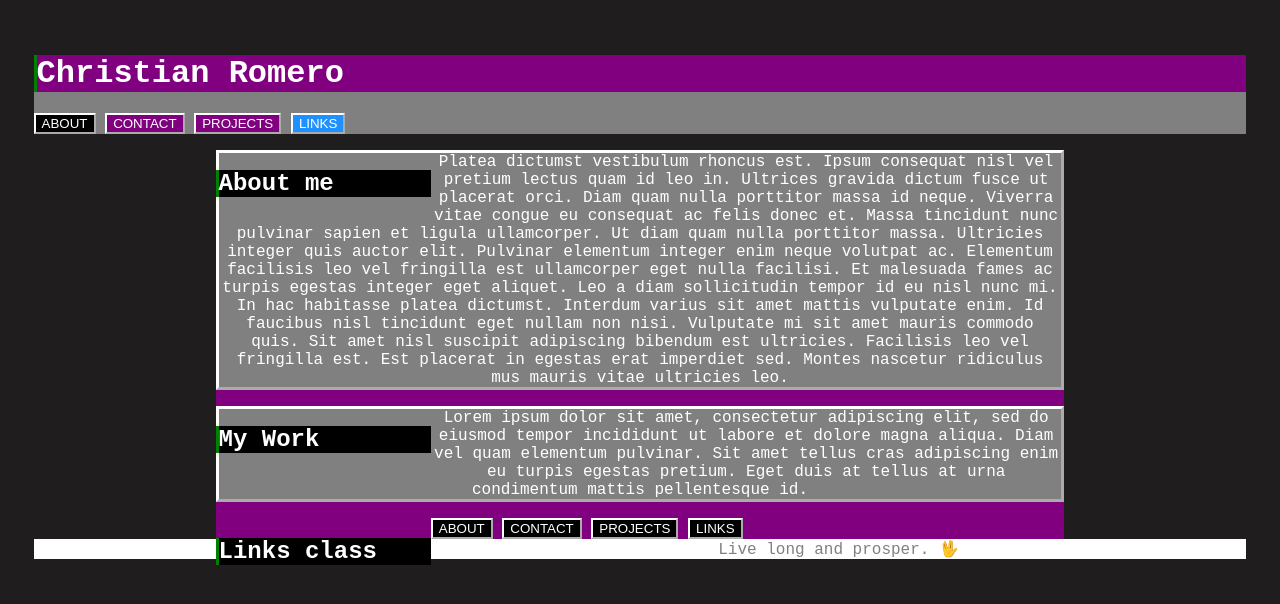
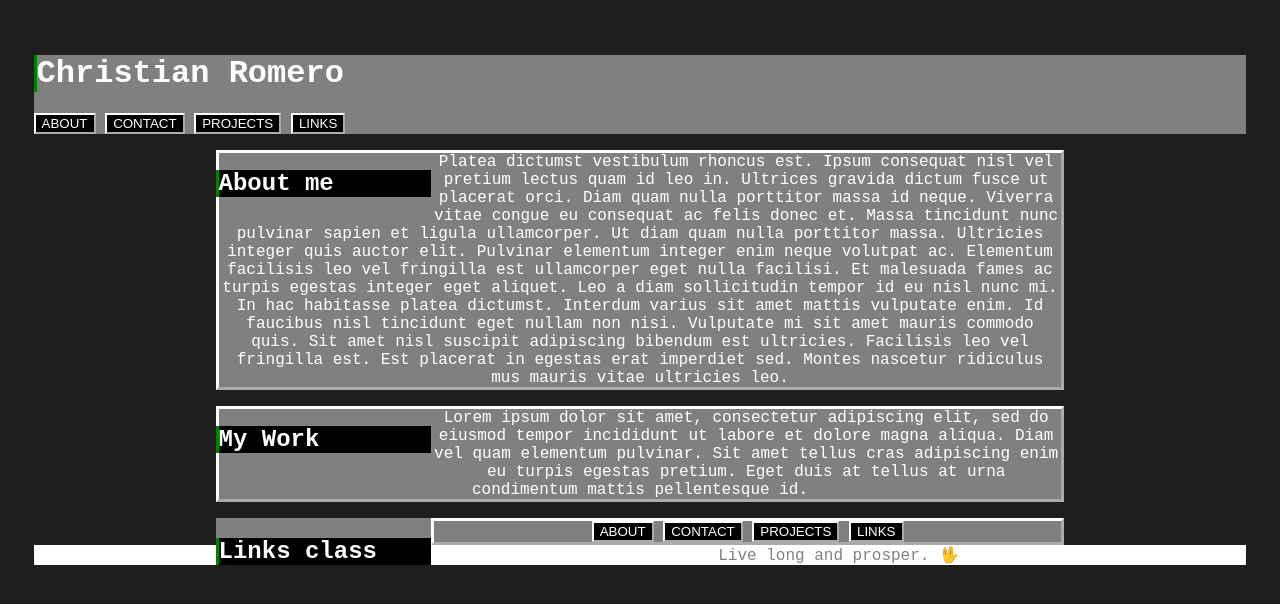
Before and after one commit to Romer0-c/about_me, a PHP site: page / in a window 1280 px wide. Shown: the top 604 px of the page. Run offline with PHP 8.4, Linux system fonts and the light colour scheme.

Commit message:
Added button Classes

```diff
--- a/assets/style.css
+++ b/assets/style.css
@@ -48,10 +48,10 @@ footer {
     text-align: center;
 }
 
-article {
+section {
     background-color: grey;
 }
-p {
+p, div{
     background-color: grey;
     border: medium outset white;
     text-align: center;
@@ -65,3 +65,7 @@ h1, h2 {
 ul {
 list-style-type: none;
 }
+
+.clearfix {
+    overflow: auto;
+}
--- a/index.html
+++ b/index.html
@@ -11,25 +11,25 @@
 <body>
     <header>
         <!--My Name - this is to be centered and bold-->
-        <h1 class="purple">Christian Romero</h1>
+        <h1 class="blue">Christian Romero</h1>
         <!--These are 4 buttons that light up when hovered over-->
         <nav>
             <!--add 4 buttons here-->
-            <button type="button">ABOUT</button>
-            <button type="button" class="purple">CONTACT</button>
-            <button type="button" class="purple">PROJECTS</button>
-            <button type="button" id="specialButton">LINKS</button>
+            <button type="button" class="blue">ABOUT</button>
+            <button type="button" class="blue">CONTACT</button>
+            <button type="button" class="blue">PROJECTS</button>
+            <button type="button" class="blue">LINKS</button>
         </nav>
         <!--I think I want this hero image to be the whole background for the header and the nav- Needs research-->
     </header>
 
-    <main class="purple">
+    <main>
         <!--This section should have 4 equal divs. while in desktop mode they will be closed until hovered. the top 2 divs will be  "about me" and "contact". 3rd is are the blox sections are for projects last is links
         when in mobile divs boards will shrink except for the title. The tile word for each div will become a button-->
         <!--about me-->
         <section>
             <h2>About me</h2>
-            <div>
+
                 <p>
                     Platea dictumst vestibulum rhoncus est. Ipsum consequat nisl vel pretium lectus quam id leo in.
                     Ultrices gravida dictum fusce ut placerat orci. Diam quam nulla porttitor massa id neque. Viverra
@@ -43,25 +43,25 @@
                     est. Est placerat in egestas erat imperdiet sed. Montes nascetur ridiculus mus mauris vitae
                     ultricies leo.
                 </p>
-            </div>
+
         </section>
 
         </section>
         <!-- project blox. when in desktop 3X2 when in mobile 1x1 -->
         <section>
             <h2>My Work</h2>
-            <div>
+
                 <p>
                     Lorem ipsum dolor sit amet, consectetur adipiscing elit, sed do eiusmod tempor incididunt ut labore
                     et dolore magna aliqua. Diam vel quam elementum pulvinar. Sit amet tellus cras adipiscing enim eu
                     turpis egestas pretium. Eget duis at tellus at urna condimentum mattis pellentesque id.
                 </p>
-            </div>
+
         </section>
         <section>
             <!--This is the "links" Div. Im thinking buttons with icon logos for the links. -->
             <h2>Links class</h2>
-            <div>
+            <div class="clearfix">
                 <button type="button">ABOUT</button>
                 <button type="button">CONTACT</button>
                 <button type="button">PROJECTS</button>
```
